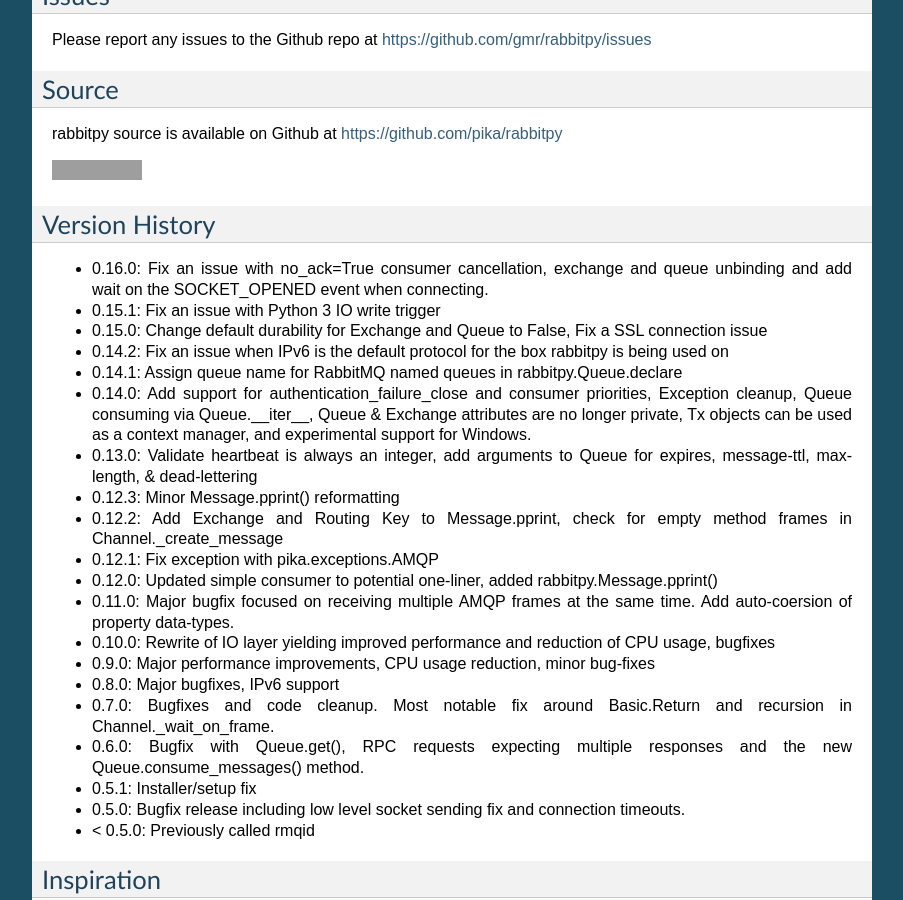
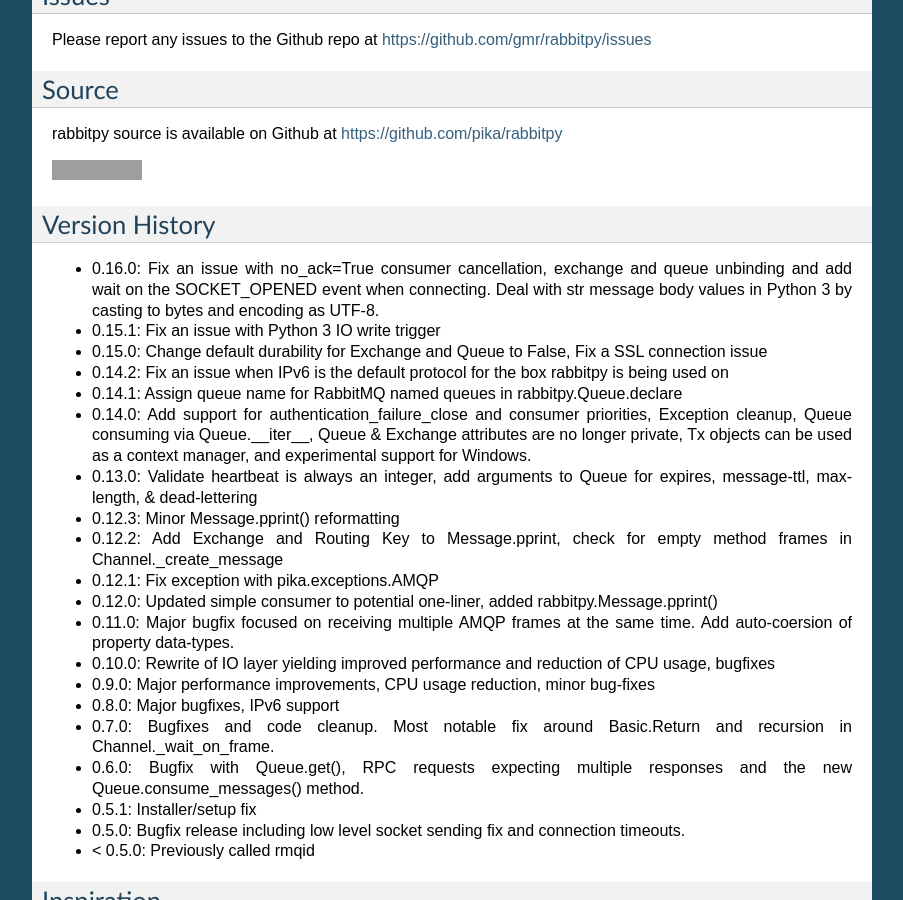
Before and after one commit to gmr/rabbitpy, a Sphinx documentation site: the page built from docs/index.rst, in a window 1280 px wide and 900 px high, scrolled down 1858 px. Shown: the whole window, without its empty margins (198-1101 px from the left). Built offline with Sphinx 7.4.7, drawn with Linux system fonts in a browser that asks for light colours; grey boxes are pictures that could not be loaded.

Commit message:
Update version history

```diff
--- a/README.rst
+++ b/README.rst
@@ -141,7 +141,7 @@
 
 Version History
 ---------------
-- 0.16.0: Fix an issue with no_ack=True consumer cancellation, exchange and queue unbinding and add wait on the SOCKET_OPENED event when connecting.
+- 0.16.0: Fix an issue with no_ack=True consumer cancellation, exchange and queue unbinding and add wait on the SOCKET_OPENED event when connecting. Deal with str message body values in Python 3 by casting to bytes and encoding as UTF-8.
 - 0.15.1: Fix an issue with Python 3 IO write trigger (#18)
 - 0.15.0: Change default durability for Exchange and Queue to False, Fix a SSL connection issue
 - 0.14.2: Fix an issue when IPv6 is the default protocol for the box rabbitpy is being used on
--- a/docs/index.rst
+++ b/docs/index.rst
@@ -111,7 +111,7 @@
 
 Version History
 ---------------
-- 0.16.0: Fix an issue with no_ack=True consumer cancellation, exchange and queue unbinding and add wait on the SOCKET_OPENED event when connecting.
+- 0.16.0: Fix an issue with no_ack=True consumer cancellation, exchange and queue unbinding and add wait on the SOCKET_OPENED event when connecting. Deal with str message body values in Python 3 by casting to bytes and encoding as UTF-8.
 - 0.15.1: Fix an issue with Python 3 IO write trigger
 - 0.15.0: Change default durability for Exchange and Queue to False, Fix a SSL connection issue
 - 0.14.2: Fix an issue when IPv6 is the default protocol for the box rabbitpy is being used on
```
